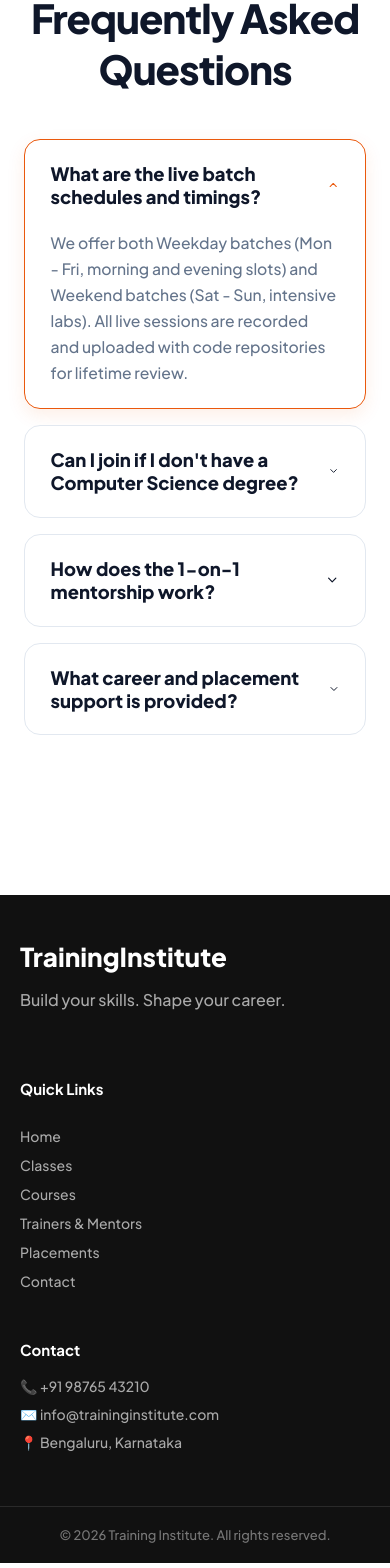
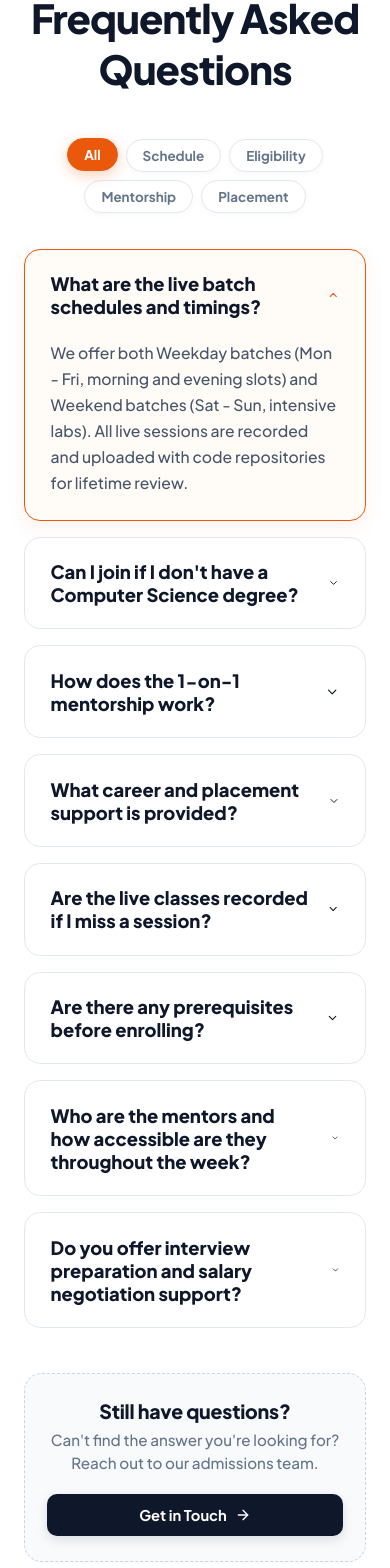
Before and after one commit to vinayaka2003/training-institute, a React (Vite) app: page / in a window 390 px wide. Shown: the part 4700-6268 px from the top of the page. Built offline with nearby package versions, Linux system fonts and the light colour scheme.

Commit message:
feat(home): add FAQ category filter chips and contact banner

```diff
--- a/src/pages/Home.jsx
+++ b/src/pages/Home.jsx
@@ -106,6 +106,8 @@ function Home() {
 
   // Interactive FAQ Accordion State
   const [openFaq, setOpenFaq] = useState(0);
+  const [selectedFaqCategory, setSelectedFaqCategory] = useState("All");
+  const faqCategories = ["All", "Schedule", "Eligibility", "Mentorship", "Placement"];
 
   const codeSnippets = {
     "App.jsx": [
@@ -188,20 +190,53 @@ function Home() {
     {
       q: "What are the live batch schedules and timings?",
       a: "We offer both Weekday batches (Mon - Fri, morning and evening slots) and Weekend batches (Sat - Sun, intensive labs). All live sessions are recorded and uploaded with code repositories for lifetime review.",
+      category: "Schedule",
     },
     {
       q: "Can I join if I don't have a Computer Science degree?",
       a: "Yes, over 40% of our successful alumni come from non-CS backgrounds. Our curriculum starts from engineering foundations before progressing to advanced enterprise architectures.",
+      category: "Eligibility",
     },
     {
       q: "How does the 1-on-1 mentorship work?",
       a: "Each student is paired with a dedicated working tech lead. You receive weekly 1-on-1 code reviews, architectural feedback on your pull requests, and on-demand doubt clearance.",
+      category: "Mentorship",
     },
     {
       q: "What career and placement support is provided?",
       a: "We provide full placement assistance: resume reviews, GitHub portfolio polishing, 1-on-1 mock technical interviews, and direct hiring referrals to over 200+ partner companies.",
+      category: "Placement",
+    },
+    {
+      q: "Are the live classes recorded if I miss a session?",
+      a: "Yes, every live coding session is recorded in HD and made available within 2 hours along with GitHub repository branches, notes, and interactive challenges.",
+      category: "Schedule",
+    },
+    {
+      q: "Are there any prerequisites before enrolling?",
+      a: "Basic logical problem-solving aptitude is all you need. We provide comprehensive pre-course preparatory modules covering terminal basics and fundamental programming syntax.",
+      category: "Eligibility",
+    },
+    {
+      q: "Who are the mentors and how accessible are they throughout the week?",
+      a: "Mentors are senior software engineers and architects actively working at top tech firms. You can book 1:1 sessions, ping them on dedicated Discord channels, and get code reviews on your pull requests.",
+      category: "Mentorship",
+    },
+    {
+      q: "Do you offer interview preparation and salary negotiation support?",
+      a: "Absolutely. We conduct mock technical interviews (DSA & System Design), behavioral workshops, resume and portfolio audits, and offer personalized salary negotiation guidance.",
+      category: "Placement",
     },
   ];
+
+  const filteredFaqs = selectedFaqCategory === "All"
+    ? faqs
+    : faqs.filter((f) => f.category === selectedFaqCategory);
+
+  const handleCategoryChange = (cat) => {
+    setSelectedFaqCategory(cat);
+    setOpenFaq(0);
+  };
 
   return (
     <div className="home-container">
@@ -433,8 +468,22 @@ function Home() {
           <h2 className="section-main-title">Frequently Asked Questions</h2>
         </div>
 
+        {/* Category Filter Chips */}
+        <div className="faq-filter-chips">
+          {faqCategories.map((cat) => (
+            <button
+              key={cat}
+              className={`faq-chip ${selectedFaqCategory === cat ? "active" : ""}`}
+              onClick={() => handleCategoryChange(cat)}
+            >
+              {cat}
+            </button>
+          ))}
+        </div>
+
+        {/* Accordion List */}
         <div className="faq-list">
-          {faqs.map((f, idx) => {
+          {filteredFaqs.map((f, idx) => {
             const isOpen = openFaq === idx;
             return (
               <div key={idx} className={`faq-item ${isOpen ? "open" : ""}`}>
@@ -454,6 +503,17 @@ function Home() {
             );
           })}
         </div>
+
+        {/* Bottom Help / Support Banner */}
+        <div className="faq-support-banner">
+          <div className="faq-support-content">
+            <h4>Still have questions?</h4>
+            <p>Can&apos;t find the answer you&apos;re looking for? Reach out to our admissions team.</p>
+          </div>
+          <Link to="/contact" className="faq-support-btn">
+            Get in Touch <ArrowRight size={16} />
+          </Link>
+        </div>
       </section>
     </div>
   );
--- a/src/styles/home.css
+++ b/src/styles/home.css
@@ -627,7 +627,48 @@
    ========================================= */
 .faq-section {
   max-width: 860px;
-  margin: 0 auto;
+  margin: 0 auto 4rem;
+}
+
+/* Category Filter Chips */
+.faq-filter-chips {
+  display: flex;
+  flex-wrap: wrap;
+  justify-content: center;
+  gap: 0.65rem;
+  margin-bottom: 2.2rem;
+}
+
+.faq-chip {
+  background: #ffffff;
+  border: 1.5px solid #e2e8f0;
+  color: #64748b;
+  padding: 0.55rem 1.25rem;
+  border-radius: 9999px;
+  font-size: 0.9rem;
+  font-weight: 700;
+  cursor: pointer;
+  display: inline-flex;
+  align-items: center;
+  justify-content: center;
+  transition: all 0.25s cubic-bezier(0.16, 1, 0.3, 1);
+  box-shadow: 0 2px 6px rgba(15, 23, 42, 0.03);
+}
+
+.faq-chip:hover {
+  border-color: #ea580c;
+  color: #ea580c;
+  background: #fffbf7;
+  transform: translateY(-2px);
+  box-shadow: 0 4px 12px rgba(234, 88, 12, 0.12);
+}
+
+.faq-chip.active {
+  background: #ea580c;
+  border-color: #ea580c;
+  color: #ffffff;
+  box-shadow: 0 4px 14px rgba(234, 88, 12, 0.28);
+  transform: translateY(-1px);
 }
 
 .faq-list {
@@ -641,12 +682,17 @@
   border: 1.5px solid #e2e8f0;
   border-radius: 16px;
   overflow: hidden;
-  transition: border-color 0.2s ease;
+  transition: all 0.25s cubic-bezier(0.16, 1, 0.3, 1);
+}
+
+.faq-item:hover {
+  border-color: #cbd5e1;
 }
 
 .faq-item.open {
   border-color: #ea580c;
-  box-shadow: 0 6px 18px rgba(234, 88, 12, 0.1);
+  background: #fffbf7;
+  box-shadow: 0 6px 20px rgba(234, 88, 12, 0.08);
 }
 
 .faq-question-btn {
@@ -664,14 +710,87 @@
   justify-content: space-between;
   align-items: center;
   gap: 1rem;
+  transition: color 0.2s ease;
+}
+
+.faq-item.open .faq-question-btn {
+  color: #0f172a;
 }
 
 .faq-answer {
-  padding: 0 1.6rem 1.4rem;
-  color: #64748b;
+  padding: 0 1.6rem 1.5rem;
+  color: #475569;
   font-size: 0.98rem;
   line-height: 1.65;
-  animation: modalFadeIn 0.2s ease;
+  animation: faqSlideDown 0.25s cubic-bezier(0.16, 1, 0.3, 1);
+}
+
+@keyframes faqSlideDown {
+  from {
+    opacity: 0;
+    transform: translateY(-8px);
+  }
+  to {
+    opacity: 1;
+    transform: translateY(0);
+  }
+}
+
+/* Bottom Help / Support Banner */
+.faq-support-banner {
+  margin-top: 2.8rem;
+  padding: 1.8rem 2.2rem;
+  background: #f8fafc;
+  border: 1.5px dashed #cbd5e1;
+  border-radius: 18px;
+  display: flex;
+  align-items: center;
+  justify-content: space-between;
+  gap: 1.5rem;
+  transition: all 0.25s ease;
+}
+
+.faq-support-banner:hover {
+  border-color: #94a3b8;
+  background: #f1f5f9;
+}
+
+.faq-support-content h4 {
+  margin: 0 0 0.35rem 0;
+  font-family: var(--font-heading);
+  font-size: 1.22rem;
+  font-weight: 800;
+  color: #0f172a;
+  letter-spacing: -0.01em;
+}
+
+.faq-support-content p {
+  margin: 0;
+  color: #64748b;
+  font-size: 0.95rem;
+  line-height: 1.5;
+}
+
+.faq-support-btn {
+  flex-shrink: 0;
+  display: inline-flex;
+  align-items: center;
+  gap: 8px;
+  background: #0f172a;
+  color: #ffffff;
+  padding: 0.75rem 1.4rem;
+  border-radius: 10px;
+  font-weight: 700;
+  font-size: 0.92rem;
+  text-decoration: none;
+  transition: all 0.2s cubic-bezier(0.16, 1, 0.3, 1);
+  box-shadow: 0 4px 12px rgba(15, 23, 42, 0.12);
+}
+
+.faq-support-btn:hover {
+  background: #ea580c;
+  transform: translateY(-2px);
+  box-shadow: 0 8px 20px rgba(234, 88, 12, 0.3);
 }
 
 /* =========================================
@@ -728,4 +847,25 @@
   .roadmap-stepper {
     grid-template-columns: 1fr;
   }
+
+  .faq-support-banner {
+    flex-direction: column;
+    text-align: center;
+    padding: 1.6rem 1.4rem;
+    gap: 1.2rem;
+  }
+
+  .faq-support-btn {
+    width: 100%;
+    justify-content: center;
+  }
+
+  .faq-filter-chips {
+    gap: 0.5rem;
+  }
+
+  .faq-chip {
+    font-size: 0.84rem;
+    padding: 0.45rem 1rem;
+  }
 }
```
